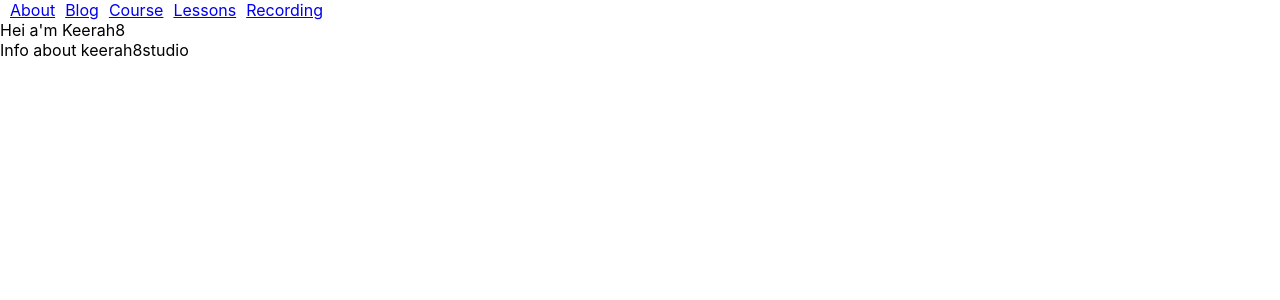
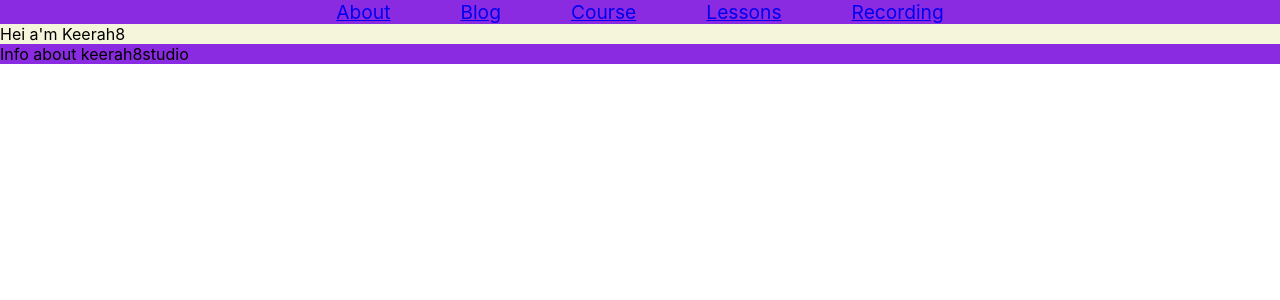
Before and after one commit to omgsmiledeath/social_vocal_site, a React (Create React App) app: page / in a window 1280 px wide. Shown: the top 300 px of the page. Built offline with nearby package versions, Linux system fonts and the light colour scheme.

Commit message:
app.css some code

```diff
--- a/src/App.css
+++ b/src/App.css
@@ -8,18 +8,29 @@
 
 .header {
     grid-row: 1;
-
+    background-color: blueviolet;
 }
 
+.header div {
+    display: flex;
+    justify-content: center;
+}
+
+.header div:not(:first-child){
+    margin-left: 70px;
+}
 
 .header span {
-    padding-left: 10px;
+    font-size: larger;
+
 }
 
 .footer {
     grid-row: 3;
+    background-color: blueviolet;
 }
 
 .main {
+    background-color: beige;
     grid-row:2
 }
--- a/src/App.js
+++ b/src/App.js
@@ -15,7 +15,7 @@ function App() {
     <div className='header'>
        <Header />
        </div>
-    <div>
+    <div className='main'>
       <Routes>
       <Route path='about' element={<About />} />
       <Route path='blog' element={<Blog />} />
@@ -25,7 +25,7 @@ function App() {
       <Route path='/' element={<About />} />
       </Routes>
       </div>
-      <div >
+      <div className='footer'>
        <Footer />
     </div>
    </div>
--- a/src/Components/SideBars/Header.jsx
+++ b/src/Components/SideBars/Header.jsx
@@ -2,15 +2,23 @@ import React from "react";
 
 const Header = (props) => {
     return(
-        <div>
             <div>
+                <div>
                 <span><a href="\about">About</a></span>
+                </div>
+                <div>
                 <span><a href="\blog">Blog</a></span>
+                </div>
+                <div>
                 <span><a href="\course">Course</a></span>
+                </div>
+                <div>
                 <span><a href="\lessons">Lessons</a></span>
+                </div>
+                <div>
                 <span><a href="\recording">Recording</a></span>
+                </div>
             </div>
-        </div>
     );
 }
 
```
